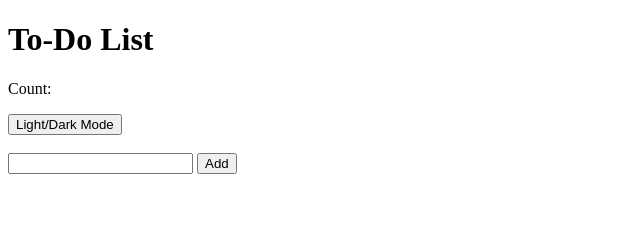
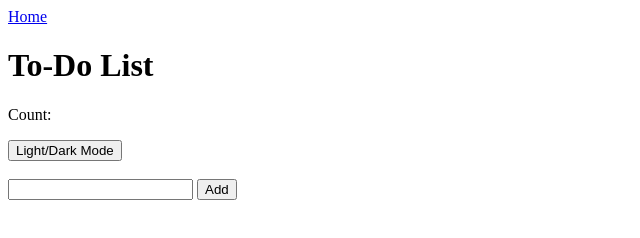
Before and after one commit to TannrBooth/tannrbooth.github.io, a plain HTML site: page pages/todo_list.html in a window 1280 px wide. Shown: the whole page, without its empty margins (0-640 px from the left). Drawn offline with Linux system fonts and the light colour scheme.

Commit message:
to-do fourth commit

```diff
--- a/pages/todo_list.html
+++ b/pages/todo_list.html
@@ -30,7 +30,7 @@
     </style>
 </head>
 <body id="body">
-    <a href="../index.html"></a>
+    <a href="../index.html">Home</a>
     <h1>To-Do List</h1>
     <p>Count: <span id="count"></span></p>
     <button onclick="toggleAppearance()">Light/Dark Mode</button>
```
